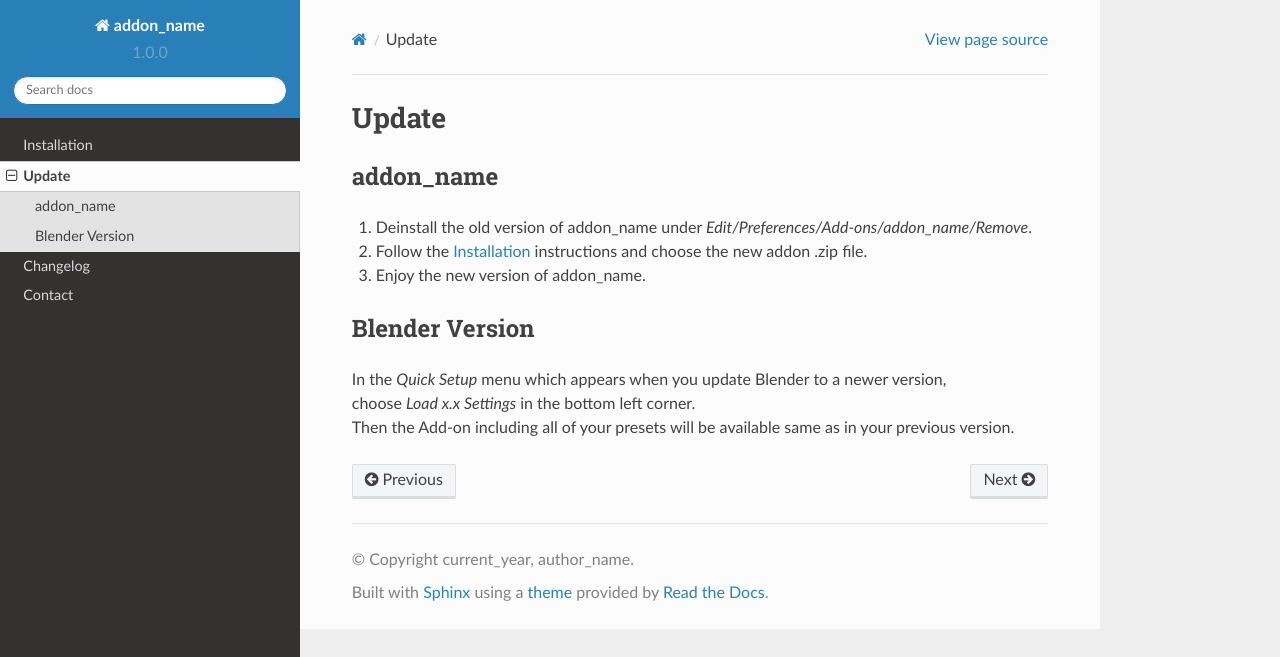
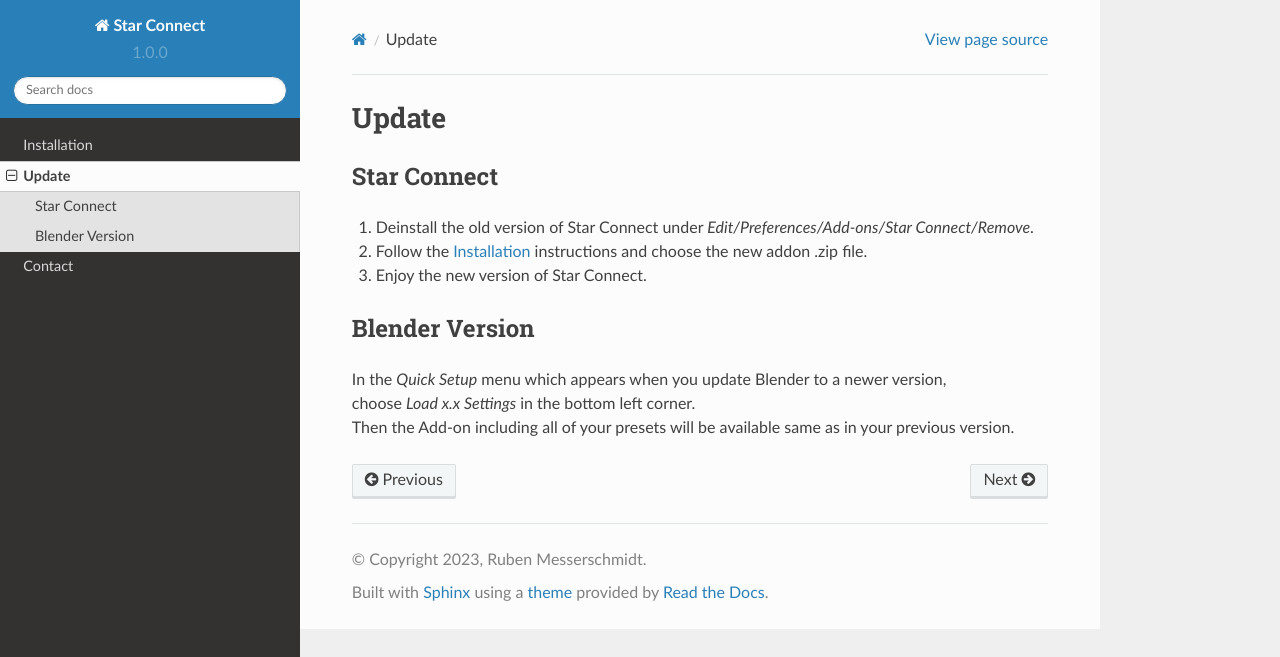
Before and after one commit to rubenmesserschmidt/Star-Connect_docs, a Sphinx documentation site: the page built from docs/source/update.rst, in a window 1280 px wide. Shown: the top 657 px of the page. Built offline with Sphinx 7.4.7 and the Read the Docs theme 2.0.0, drawn with Linux system fonts in a browser that asks for light colours; pages that are not in the unit, such as notebooks, are missing from menus.

Commit message:
added star connect mode

```diff
--- a/docs/source/conf.py
+++ b/docs/source/conf.py
@@ -2,9 +2,9 @@
 
 # -- Project information
 
-project = 'addon_name'
-copyright = 'current_year, author_name'
-author = 'author_name'
+project = 'Star Connect'
+copyright = '2023, Ruben Messerschmidt'
+author = 'Ruben Messerschmidt'
 
 release = '1.0.0'
 version = '1.0.0'
--- a/docs/source/installation.rst
+++ b/docs/source/installation.rst
@@ -4,10 +4,10 @@
 1. Go to *Edit/Preferences*.
 #. Select *Add-ons* on the left.
 #. Click *Install...* in the top right corner. This will open a file dialog
-#. | Navigate to where you have downloaded the **addon_name_dash_x.x.x.zip** file.
+#. | Navigate to where you have downloaded the **Star-Connect-Basic/Pro_x.x.x.zip** file.
    | Do not unpack this file.
 #. Click the *Install add-on from file* button.
-#. Search for the Add-on by typing **addon_name** in the search box if it does not already appear.
+#. Search for the Add-on by typing **Star Connect** in the search box if it does not already appear.
 #. Tick the checkbox next to the Add-on. You're ready to go.
 
 If you have any issues feel free to get in touch via :doc:`contact`.
--- a/docs/source/update.rst
+++ b/docs/source/update.rst
@@ -1,12 +1,12 @@
 Update
 ######
 
-addon_name
+Star Connect
 *************
 
-1. Deinstall the old version of addon_name under *Edit/Preferences/Add-ons/addon_name/Remove*.
+1. Deinstall the old version of Star Connect under *Edit/Preferences/Add-ons/Star Connect/Remove*.
 #. Follow the :doc:`installation` instructions and choose the new addon .zip file.
-#. Enjoy the new version of addon_name.
+#. Enjoy the new version of Star Connect.
 
 
 Blender Version
```
Also changed, not shown: docs/source/changelog.rst (deleted, +0 -12 lines), docs/source/index.rst (+15 -6 lines), docs/source/star_connect_mode.rst (added, +8 -0 lines), docs/source/images/Star_Connect_Thumbnail_4.png (added).
